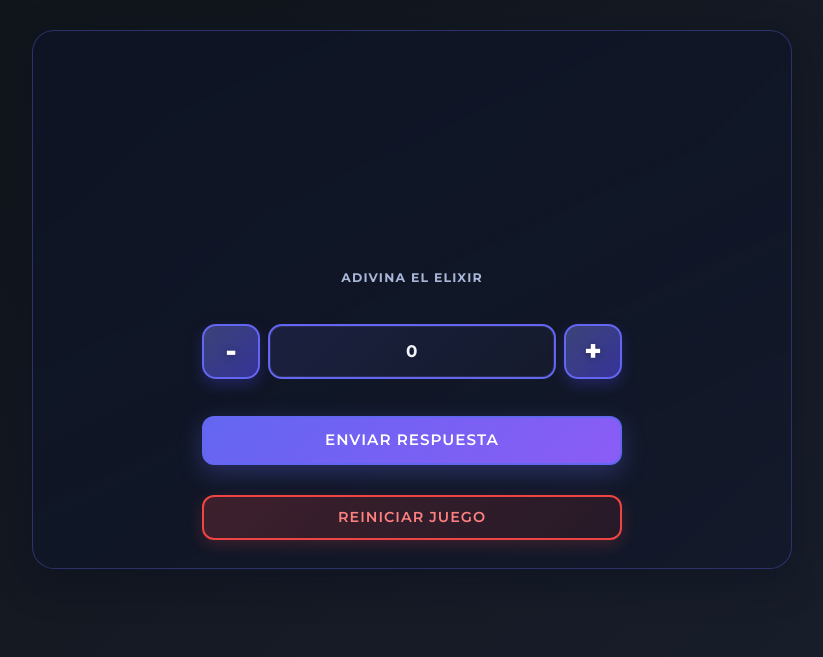
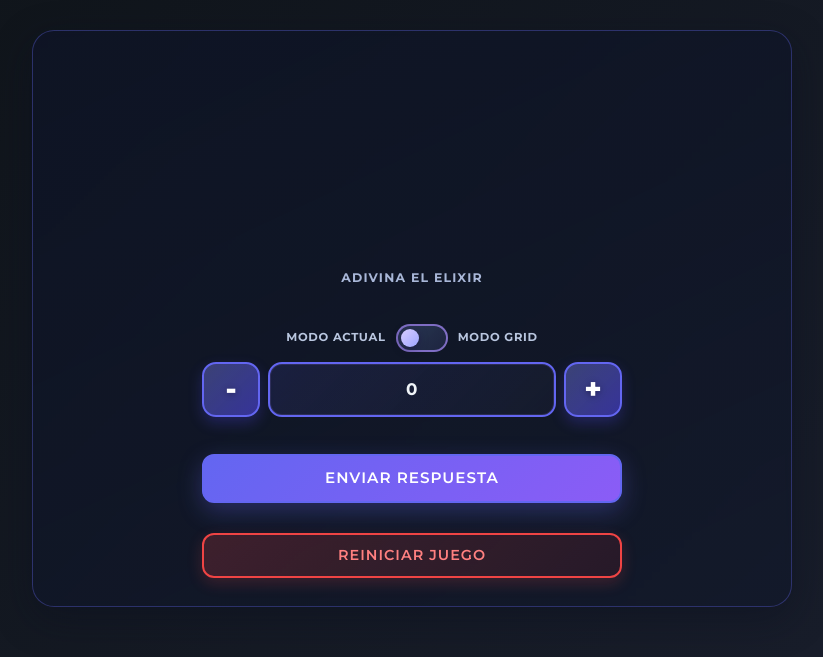
Before and after one commit to AlejandroMinor/Clash_Royale_Card_Elixir_Guess, a Flask app: template templates/show_card.html in a window 1280 px wide. Shown: the top 657 px of the page, without its empty margins (228-1051 px from the left). Run offline with Flask 3, Linux system fonts and the light colour scheme; the template is opened without the code that fills it, so the values that code supplies are empty; some libraries are stand-ins or nearby versions.

Commit message:
feat: agrega modo grid 1-9 y switch para alternar con el modo actual de respuesta

```diff
--- a/static/css/style.css
+++ b/static/css/style.css
@@ -253,6 +253,72 @@ h2 {
     width: min(100%, 420px);
 }
 
+.input-mode-switch {
+    width: 100%;
+    display: flex;
+    align-items: center;
+    justify-content: center;
+    gap: 10px;
+    margin-bottom: 10px;
+}
+
+.mode-label {
+    font-size: 0.72rem;
+    text-transform: uppercase;
+    letter-spacing: 0.7px;
+    color: #b9c6df;
+    font-weight: 700;
+}
+
+.mode-switch {
+    position: relative;
+    width: 52px;
+    height: 28px;
+    display: inline-block;
+}
+
+.mode-switch input {
+    opacity: 0;
+    width: 0;
+    height: 0;
+}
+
+.mode-switch-slider {
+    position: absolute;
+    inset: 0;
+    border-radius: 999px;
+    border: 2px solid rgba(167, 139, 250, 0.7);
+    background: linear-gradient(135deg, rgba(50, 62, 96, 0.82), rgba(31, 40, 66, 0.9));
+    transition: all 0.25s ease;
+    cursor: pointer;
+}
+
+.mode-switch-slider::before {
+    content: '';
+    position: absolute;
+    left: 3px;
+    top: 3px;
+    width: 18px;
+    height: 18px;
+    border-radius: 50%;
+    background: linear-gradient(135deg, #d8ccff, #9ea6ff);
+    box-shadow: 0 2px 9px rgba(24, 14, 60, 0.5);
+    transition: transform 0.25s ease;
+}
+
+.mode-switch input:checked + .mode-switch-slider {
+    border-color: var(--accent-light);
+    background: linear-gradient(135deg, rgba(92, 59, 206, 0.8), rgba(99, 102, 241, 0.92));
+}
+
+.mode-switch input:checked + .mode-switch-slider::before {
+    transform: translateX(24px);
+}
+
+.mode-switch input:focus-visible + .mode-switch-slider {
+    box-shadow: 0 0 0 3px rgba(167, 139, 250, 0.35);
+}
+
 .input-stepper {
     width: 100%;
     display: grid;
--- a/static/js/main.js
+++ b/static/js/main.js
@@ -3,6 +3,23 @@ document.addEventListener('DOMContentLoaded', function() {
     const inputField = document.getElementById('respuesta_input');
     const stepDownBtn = document.getElementById('step_down');
     const stepUpBtn = document.getElementById('step_up');
+    const answerModeToggle = document.getElementById('answer_mode_toggle');
+    const stepperModePanel = document.getElementById('stepper_mode_panel');
+    const gridModePanel = document.getElementById('grid_mode_panel');
+    const gridButtons = Array.from(document.querySelectorAll('.grid-btn'));
+
+    const syncGridSelection = () => {
+        if (!inputField || gridButtons.length === 0) {
+            return;
+        }
+
+        const currentValue = String(Number.parseInt(inputField.value || '0', 10));
+        gridButtons.forEach((btn) => {
+            const isSelected = btn.dataset.value === currentValue;
+            btn.classList.toggle('is-selected', isSelected);
+            btn.setAttribute('aria-pressed', isSelected ? 'true' : 'false');
+        });
+    };
 
     const clampAnswerValue = (nextValue) => {
         const min = Number.parseInt(inputField?.min ?? '0', 10);
@@ -17,6 +34,7 @@ document.addEventListener('DOMContentLoaded', function() {
         }
 
         inputField.value = String(clampAnswerValue(nextValue));
+        syncGridSelection();
     };
 
     const bumpAnswerValue = (delta) => {
@@ -54,6 +72,35 @@ document.addEventListener('DOMContentLoaded', function() {
             bumpAnswerValue(1);
         });
     }
+
+    const setInputMode = (gridModeEnabled) => {
+        if (stepperModePanel) {
+            stepperModePanel.classList.toggle('hidden_element', gridModeEnabled);
+        }
+
+        if (gridModePanel) {
+            gridModePanel.classList.toggle('hidden_element', !gridModeEnabled);
+        }
+    };
+
+    if (answerModeToggle) {
+        answerModeToggle.addEventListener('change', function() {
+            setInputMode(answerModeToggle.checked);
+        });
+
+        setInputMode(answerModeToggle.checked);
+    }
+
+    gridButtons.forEach((btn) => {
+        btn.addEventListener('click', function() {
+            const parsed = Number.parseInt(btn.dataset.value || '', 10);
+            if (Number.isFinite(parsed)) {
+                setAnswerValue(parsed);
+            }
+        });
+    });
+
+    syncGridSelection();
 
     updateStats();
     hydrateRarityForStoredCards();
--- a/templates/show_card.html
+++ b/templates/show_card.html
@@ -22,11 +22,32 @@
             <p class="challenge-label">Adivina el Elixir</p>
 
             <div class="form-group">
-                <div class="input-stepper" aria-label="Selector de costo de elixir">
+                <div class="input-mode-switch" aria-label="Selector de modo de respuesta">
+                    <span class="mode-label">Modo actual</span>
+                    <label class="mode-switch" for="answer_mode_toggle">
+                        <input type="checkbox" id="answer_mode_toggle" aria-label="Activar modo grid">
+                        <span class="mode-switch-slider"></span>
+                    </label>
+                    <span class="mode-label">Modo grid</span>
+                </div>
+
+                <div class="input-stepper answer-mode-panel" id="stepper_mode_panel" aria-label="Selector de costo de elixir">
                     <button type="button" class="step-btn" id="step_down" aria-label="Disminuir elixir">-</button>
                     <input type="number" inputmode="none" class="form-input" id="respuesta_input"
                         name="respuesta" required min="0" max="10" step="1" value="0" readonly>
                     <button type="button" class="step-btn" id="step_up" aria-label="Aumentar elixir">+</button>
+                </div>
+
+                <div class="answer-grid hidden_element" id="grid_mode_panel" aria-label="Grid de costo de elixir">
+                    <button type="button" class="grid-btn" data-value="1">1</button>
+                    <button type="button" class="grid-btn" data-value="2">2</button>
+                    <button type="button" class="grid-btn" data-value="3">3</button>
+                    <button type="button" class="grid-btn" data-value="4">4</button>
+                    <button type="button" class="grid-btn" data-value="5">5</button>
+                    <button type="button" class="grid-btn" data-value="6">6</button>
+                    <button type="button" class="grid-btn" data-value="7">7</button>
+                    <button type="button" class="grid-btn" data-value="8">8</button>
+                    <button type="button" class="grid-btn" data-value="9">9</button>
                 </div>
                 <input type="hidden" name="card_name" value="{{ card_name }}">
                 <input type="hidden" name="card_cost" value="{{ card_cost }}">
```
Also changed, not shown: other parts of static/css/style.css (+55 -0 lines).
